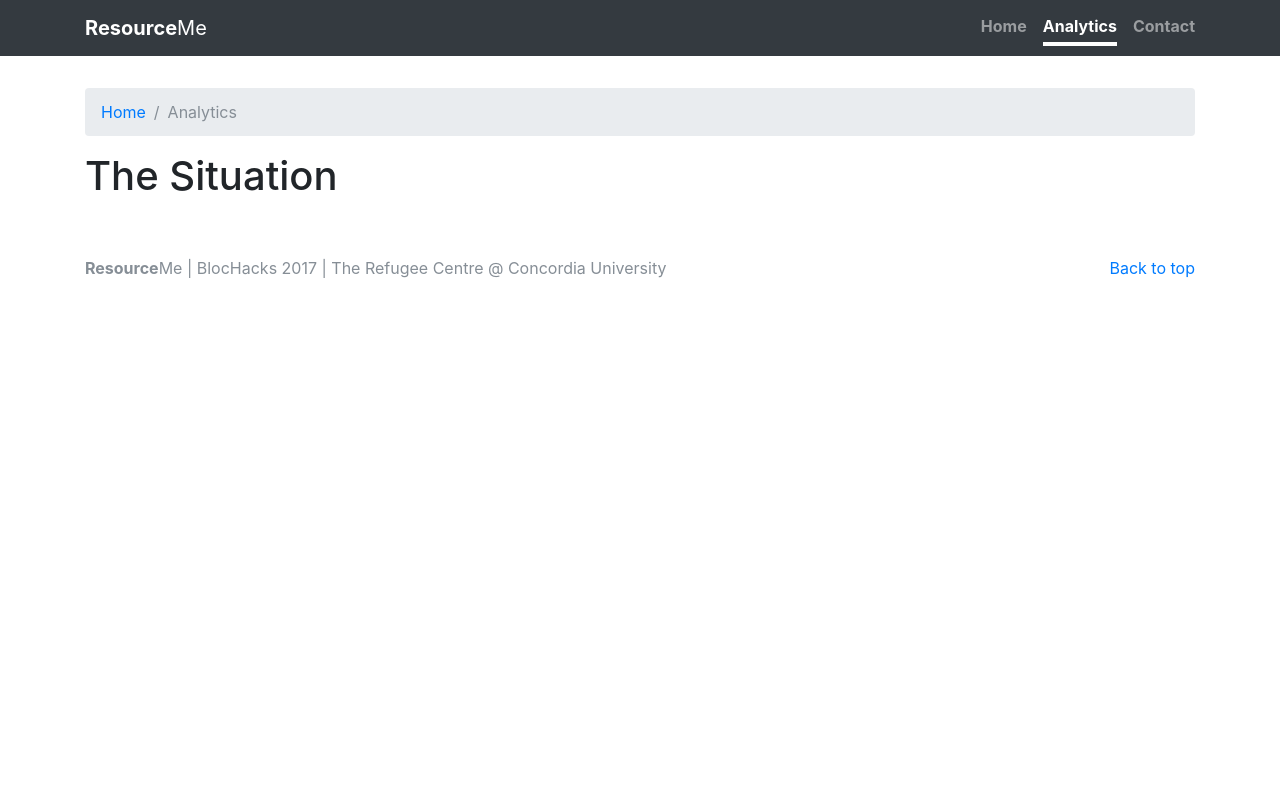
After one commit to StephDen/resourceme, a PHP site: page /analytics.html in a window 1280 px wide. The commit adds this page. Run offline with PHP 8.4, Linux system fonts and the light colour scheme; some libraries are stand-ins or nearby versions.

Commit message:
add analytics page

```diff
--- /dev/null
+++ b/analytics.html
@@ -0,0 +1,90 @@
+<?php
+//Section for including the necessary php files
+require_once('php/dbconnect.php');
+
+//--------------------------------------------
+//Start of actual code------------------------
+
+$php_array = dbconnect::sql_query('SELECT * FROM test');
+
+?>
+
+<html lang="en">
+  <head>
+    <title>ResourceMe</title>
+    <!-- Required meta tags -->
+    <meta charset="utf-8">
+    <meta name="viewport" content="width=device-width, initial-scale=1, shrink-to-fit=no">
+
+    <link rel="icon" href="/images/favicon.png">
+
+    <!-- Bootstrap CSS -->
+    <link rel="stylesheet" href="https://maxcdn.bootstrapcdn.com/bootstrap/4.0.0-beta.2/css/bootstrap.min.css" integrity="sha384-PsH8R72JQ3SOdhVi3uxftmaW6Vc51MKb0q5P2rRUpPvrszuE4W1povHYgTpBfshb" crossorigin="anonymous">
+
+    <link href="/css/spacing.css" rel="stylesheet">
+
+  </head>
+
+  <body onload="register_onload()">
+    <header class="masthead clearfix">
+      <div class="navbar navbar-dark bg-dark">
+        <div class="container d-flex justify-content-between">
+            <a href="#" class="navbar-brand"><!--<img src="images/logo.png" style="height:45px;">--><b>Resource</b>Me</a>
+            <div class="inner">
+              <nav class="nav nav-masthead">
+                <a class="nav-link" href="/index.php">Home</a>
+                <a class="nav-link active" href="#">Analytics</a>
+                <a class="nav-link" href="#">Contact</a>
+              </nav>
+            </div>
+        </div>
+      </div>
+    </header>
+
+    <main role="main">
+
+        <div class = "container">
+
+        <nav aria-label="breadcrumb" role="navigation">
+            <ol class="breadcrumb">
+                <li class="breadcrumb-item"><a href="#">Home</a></li>
+                <li class="breadcrumb-item active" aria-current="page">Analytics</li>
+            </ol>
+        </nav>
+        </div>
+
+        <div class="container">
+        <h1>The Situation</h1>
+        </div>
+
+    </main>
+
+    <footer class="text-muted">
+      <div class="container">
+        <p class="float-right">
+          <a href="#">Back to top</a>
+        </p>
+        <p><b>Resource</b>Me | BlocHacks 2017 | The Refugee Centre @ Concordia University </p>
+      </div>
+    </footer>
+
+
+    <!-- Optional JavaScript -->
+    <!-- jQuery first, then Popper.js, then Bootstrap JS -->
+    <script src="https://code.jquery.com/jquery-3.2.1.slim.min.js" integrity="sha384-KJ3o2DKtIkvYIK3UENzmM7KCkRr/rE9/Qpg6aAZGJwFDMVNA/GpGFF93hXpG5KkN" crossorigin="anonymous"></script>
+    <script src="https://cdnjs.cloudflare.com/ajax/libs/popper.js/1.12.3/umd/popper.min.js" integrity="sha384-vFJXuSJphROIrBnz7yo7oB41mKfc8JzQZiCq4NCceLEaO4IHwicKwpJf9c9IpFgh" crossorigin="anonymous"></script>
+    <script src="https://maxcdn.bootstrapcdn.com/bootstrap/4.0.0-beta.2/js/bootstrap.min.js" integrity="sha384-alpBpkh1PFOepccYVYDB4do5UnbKysX5WZXm3XxPqe5iKTfUKjNkCk9SaVuEZflJ" crossorigin="anonymous"></script>
+
+
+    <script>
+        function register_onload(){
+        var js_array = JSON.parse( '<?php echo json_encode($php_array) ?>');
+    /*HOW to access array in JS
+    * console.log( js_array['vegetables']['leafy'][0] ); // collard greens
+    */
+
+        document.getElementById('inputGivenName1').value = js_array[0][0];
+    }
+    </script>
+  </body>
+</html>
--- a/profile.php
+++ b/profile.php
@@ -57,7 +57,7 @@ $php_array = dbconnect::sql_query('SELECT * FROM test');
 
         </div>
         <div class= "container album" style="padding-top: 3rem; padding-bottom: 3rem; padding-left: 5rem; padding-right: 5rem">
-        <form action="registerComplete.php" method="post">
+        <form action="profileComplete.php" method="post">
             <h3><span class="badge badge-info">Personal Information</span></h3>
             <div class = "row">
             <div class="form-group col">
```
